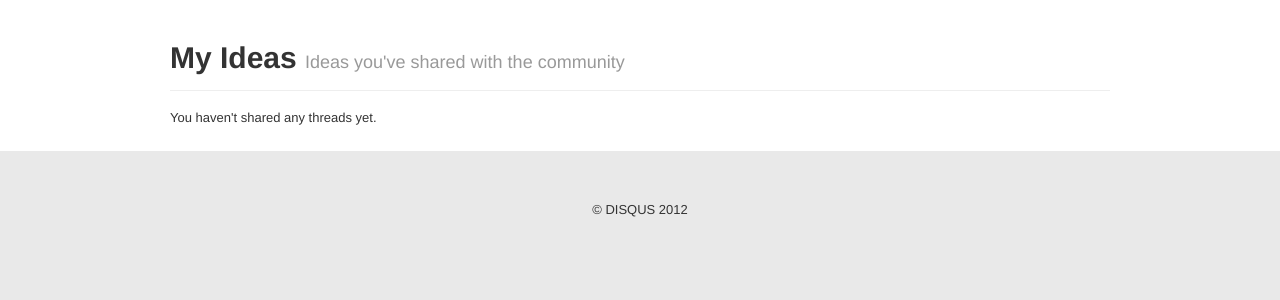
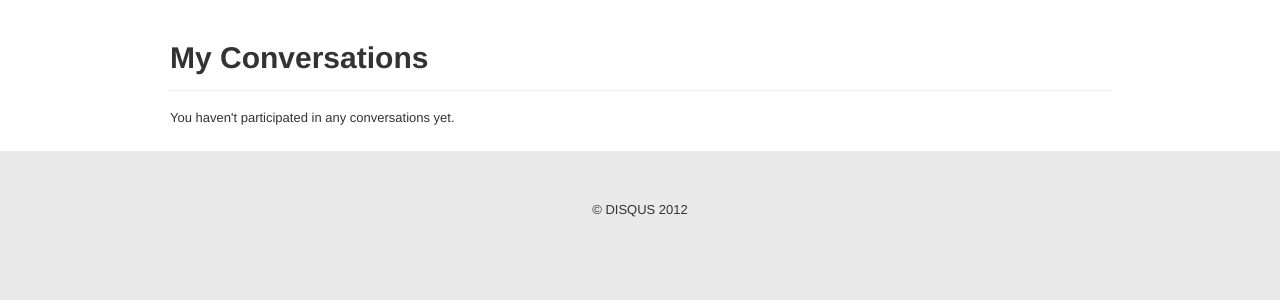
Before and after one commit to disqus/channels, a Flask app: template disqus/templates/threads/mine.html in a window 1280 px wide. Shown: the part 40-340 px from the top of the page. Run offline with Flask 2, Linux system fonts and the light colour scheme; the template is opened without the code that fills it, so the values that code supplies are empty.

Commit message:
Cleanup the my conversations page

```diff
--- a/disqus/frontend.py
+++ b/disqus/frontend.py
@@ -90,7 +90,7 @@ def threads_by_likes():
 @app.route('/threads/mine', methods=['GET'])
 @login_required
 def my_threads():
-    thread_list = api_call(disqusapi.threads.list, author=session['auth']['user_id'], forum=app.config['DISQUS_FORUM'], method='GET')
+    thread_list = api_call(disqusapi.users.listActiveThreads, forum=app.config['DISQUS_FORUM'], method='GET')
 
     for thread in thread_list:
         thread['createdAt'] = datetime.strptime(thread['createdAt'], '%Y-%m-%dT%H:%M:%S')
--- a/disqus/templates/threads/mine.html
+++ b/disqus/templates/threads/mine.html
@@ -5,7 +5,7 @@
 {% block content %}
   <section>
     <div class="page-header">
-      <h1>My Ideas <small>Ideas you've shared with the community</small></h1>
+      <h1>My Conversations</h1>
     </div>
     <div class="row">
       <div class="span16">
@@ -17,7 +17,7 @@
           </ul>
         {% else %}
           <div class="alert-message block-message info">
-            <p>You haven't shared any threads yet.</p>
+            <p>You haven't participated in any conversations yet.</p>
           </div>
         {% endif %}
         </div>
```
